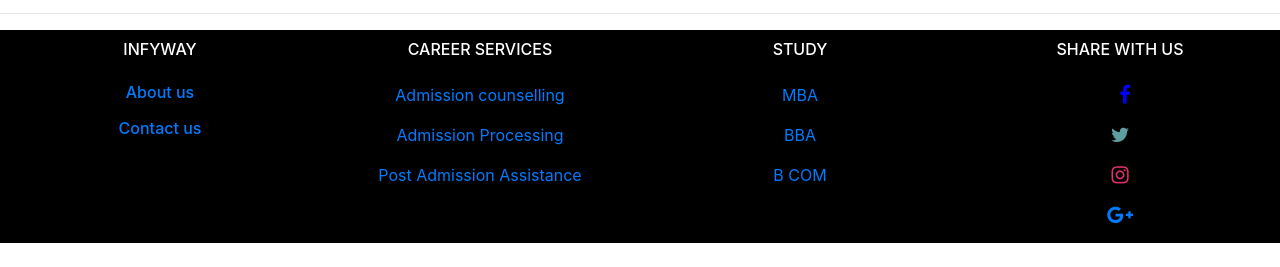
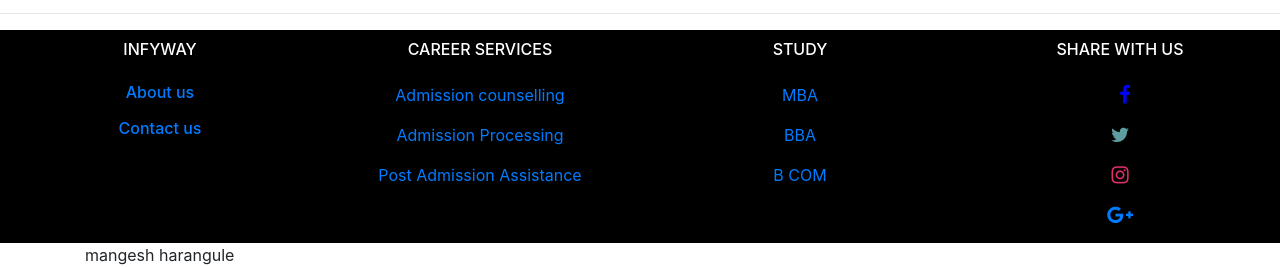
Before and after one commit to 8861496153/mangeshportfolio, a plain HTML site: page index.html in a window 1280 px wide. Shown: the part 6944-7211 px from the top of the page. Before the commit the page ends 7187 px from the top, so only its background shows below. Drawn offline with nearby package versions, Linux system fonts and the light colour scheme.

Commit message:
Update index.html

```diff
--- a/index.html
+++ b/index.html
@@ -577,10 +577,19 @@
                 </div>
           </div>
 </div>
+            <div class="container">
+                <div class="row>
+                            <div class="col-sm-12 col-md-12 col-lg-12">
+                            <div class="mdh">
+                                            mangesh harangule
+                                            </div>
+                                            </div>
+                                            </div>
+                                            </div>
 
             <script>
                 $(document).ready(function(){
-                $(.bottom-footer).addClass('animated bounce');
+                $('.mdh').addClass('animated bounce');
                 });
             </script>
 
```
